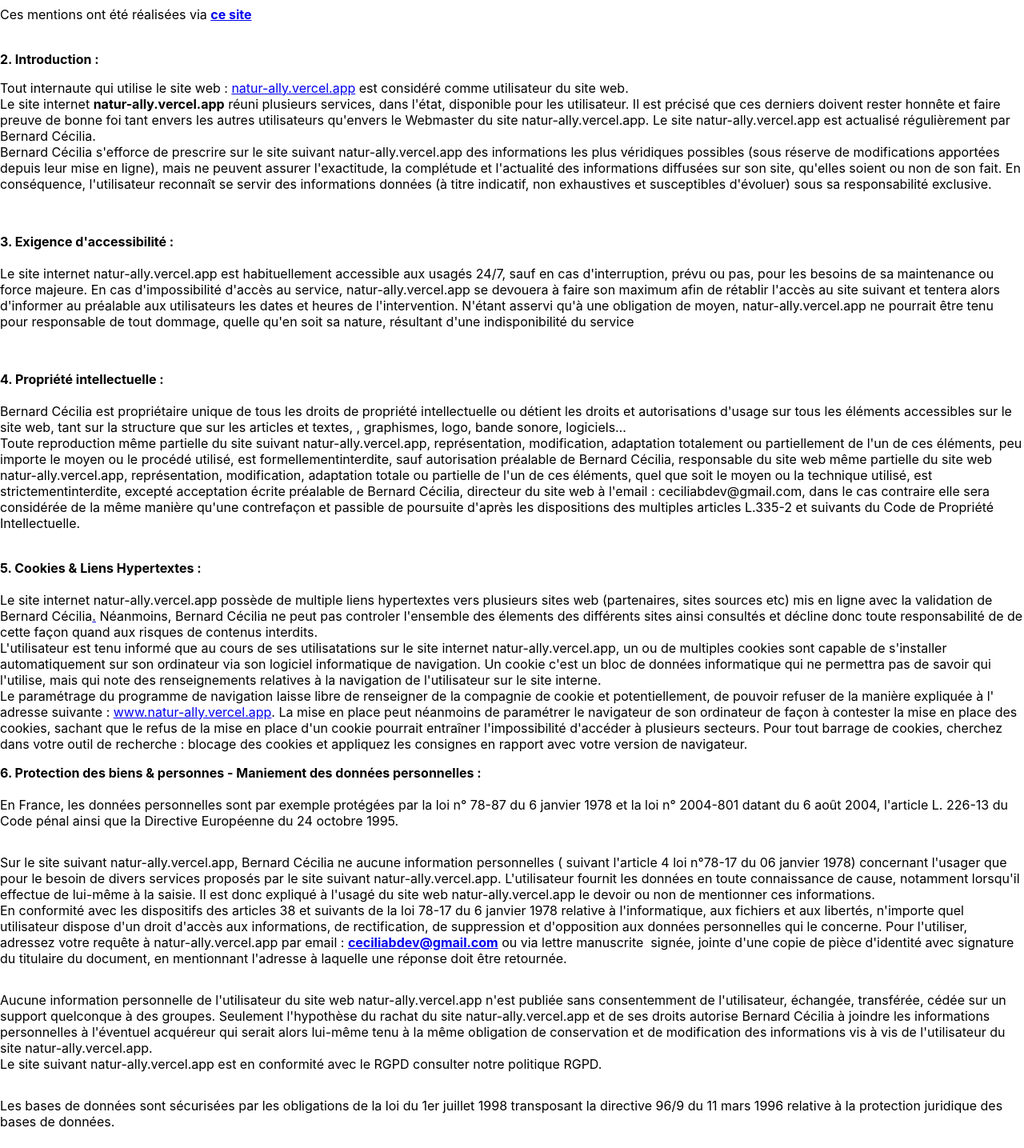
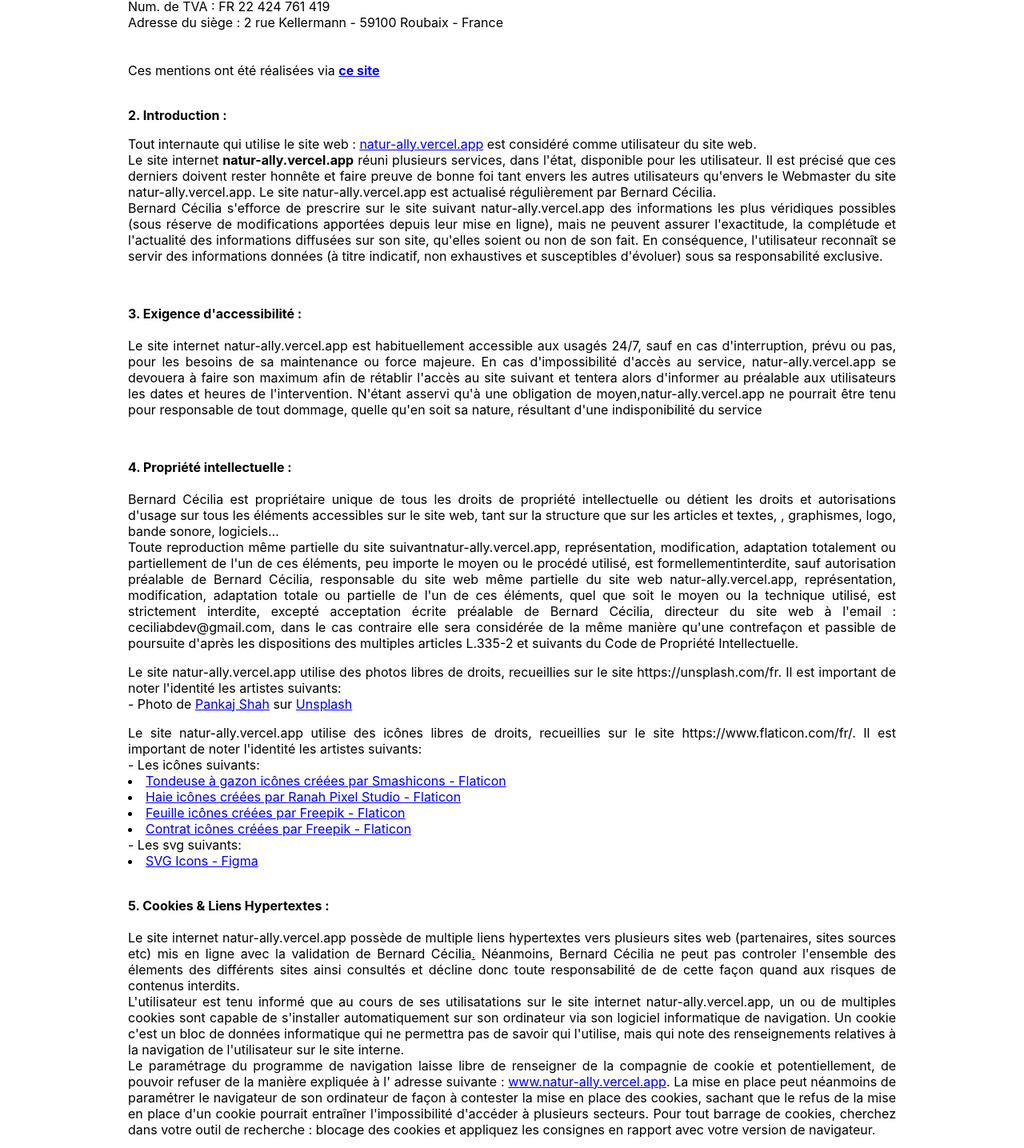
Before and after one commit to CeciliaBdev/Natur-Ally, a React (Create React App) app: page /mentions in a window 1280 px wide. Shown: the part 715-2150 px from the top of the page at 80% size. Before the commit the page ends 2127 px from the top, so only its background shows below. Built offline with nearby package versions, Linux system fonts and the light colour scheme.

Commit message:
upd mentions et footer

```diff
--- a/src/components/Footer.js
+++ b/src/components/Footer.js
@@ -4,11 +4,15 @@ function Footer() {
   return (
     <div className="footer">
       <ul>
+        <li>naturallyjardinsetservices@gmail.com</li>
+        <li>•</li>
         <Link to="/mentions" style={{ textDecoration: 'none' }}>
           <li>Mentions légales</li>
         </Link>
         <li>•</li>
-        <li>©Ceciliabdev - 2023</li>
+        <li>
+          <a href="mailto:ceciliabdev@gmail.com">© Ceciliabdev - 2023</a>
+        </li>
       </ul>
     </div>
   )
--- a/src/components/Mentions.js
+++ b/src/components/Mentions.js
@@ -2,6 +2,7 @@ import accueil from '../assets/accueil.png'
 import { Link } from 'react-router-dom'
 
 function Mentions() {
+  const nomdusite = 'natur-ally.vercel.app'
   return (
     <div className="mentions" id="mentions">
       <Link to="/">
@@ -9,7 +10,7 @@ function Mentions() {
       </Link>
 
       <h1>Mentions légales</h1>
-
+      <div className="content_mentions">
         <h2>Informations légales</h2>
 
         <p>MENTIONS LEGALES :</p>
@@ -18,16 +19,17 @@ function Mentions() {
           En conformité aux directives de l'article 6-III et 19 de la Loi n*
           2004-575 du 21 juin 2004 concerçant la Confiance de l'économie
           numérique, dite L.C.E.N., nous portons à la connaissance des
-        utilisateurs du site :{' '}
+          utilisateurs du site :
           <a
             href="https://natur-ally.vercel.app"
             target="_blank"
             without
             rel="noreferrer"
           >
-          natur-ally.vercel.app
-        </a>{' '}
-        Ces données ci-jointe :
+            {nomdusite}
+          </a>
+          <br />
+          Ces données ci-jointes :
         </p>
         <br />
         <p>
@@ -37,21 +39,20 @@ function Mentions() {
         <p>
           Propriétaire : <strong>Cécilia Bernard</strong>
           <br />
-        Adresse du propriétaire :{' '}
-        <strong>chemin de st roch 13430 - Eyguieres</strong>
+          Adresse du propriétaire : <strong>Eyguieres</strong>
           <br />
           <br />
           Le Créateur du site suivant est : <strong>Bernard Cécilia</strong>
           <br />
           Le Chef de la publication est : <strong>Bernard Cécilia</strong>
           <br />
-        Par quel moyen entrer en contact avec le Responsable de la publication :{' '}
-        <strong>ceciliabdev@gmail.com</strong>
+          Par quel moyen entrer en contact avec le Responsable de la publication
+          : <strong>ceciliabdev@gmail.com</strong>
           <br />
           <br />
           Le Webmaster est : <strong>Bernard Cécilia</strong>
           <br />
-        Par quel moyen contacter le Développeur :{' '}
+          Par quel moyen contacter le Développeur :
           <strong>
             <a href="mailto:ceciliabdev@gmail.com?subject=Contact a partir des mentions légales via le site natur-ally.vercel.app">
               ceciliabdev@gmail.com
@@ -87,7 +88,7 @@ function Mentions() {
           <br />
           <br />
           <p>
-          <strong>2. Introduction :</strong>
+            <strong>2. Introduction : </strong>
           </p>
           <p>
             Tout internaute qui utilise le site web :{' '}
@@ -97,21 +98,21 @@ function Mentions() {
               without
               rel="noreferrer"
             >
-            natur-ally.vercel.app
+              {nomdusite}
             </a>{' '}
             est considéré comme utilisateur du site web.
             <br />
-          Le site internet <strong>natur-ally.vercel.app</strong> réuni
-          plusieurs services, dans l'état, disponible pour les utilisateur. Il
-          est précisé que ces derniers doivent rester honnête et faire preuve de
+            Le site internet <strong>{nomdusite}</strong> réuni plusieurs
+            services, dans l'état, disponible pour les utilisateur. Il est
+            précisé que ces derniers doivent rester honnête et faire preuve de
             bonne foi tant envers les autres utilisateurs qu'envers le Webmaster
-          du site natur-ally.vercel.app. Le site natur-ally.vercel.app est
-          actualisé régulièrement par Bernard Cécilia.
+            du site {nomdusite}. Le site {nomdusite} est actualisé régulièrement
+            par Bernard Cécilia.
             <br />
-          Bernard Cécilia s'efforce de prescrire sur le site suivant
-          natur-ally.vercel.app des informations les plus véridiques possibles
-          (sous réserve de modifications apportées depuis leur mise en ligne),
-          mais ne peuvent assurer l'exactitude, la complétude et l'actualité des
+            Bernard Cécilia s'efforce de prescrire sur le site suivant{' '}
+            {nomdusite} des informations les plus véridiques possibles (sous
+            réserve de modifications apportées depuis leur mise en ligne), mais
+            ne peuvent assurer l'exactitude, la complétude et l'actualité des
             informations diffusées sur son site, qu'elles soient ou non de son
             fait. En conséquence, l'utilisateur reconnaît se servir des
             informations données (à titre indicatif, non exhaustives et
@@ -122,16 +123,16 @@ function Mentions() {
             <strong>3. Exigence d'accessibilité :</strong>
             <br />
             <br />
-          Le site internet natur-ally.vercel.app est habituellement accessible
-          aux usagés 24/7, sauf en cas d'interruption, prévu ou pas, pour les
+            Le site internet {nomdusite} est habituellement accessible aux
+            usagés 24/7, sauf en cas d'interruption, prévu ou pas, pour les
             besoins de sa maintenance ou force majeure. En cas d'impossibilité
-          d'accès au service, natur-ally.vercel.app se devouera à faire son
-          maximum afin de rétablir l'accès au site suivant et tentera alors
-          d'informer au préalable aux utilisateurs les dates et heures de
-          l'intervention. N'étant asservi qu'à une obligation de moyen,
-          natur-ally.vercel.app ne pourrait être tenu pour responsable de tout
-          dommage, quelle qu'en soit sa nature, résultant d'une indisponibilité
-          du service
+            d'accès au service, {nomdusite} se devouera à faire son maximum afin
+            de rétablir l'accès au site suivant et tentera alors d'informer au
+            préalable aux utilisateurs les dates et heures de l'intervention.
+            N'étant asservi qu'à une obligation de moyen,
+            {nomdusite} ne pourrait être tenu pour responsable de tout dommage,
+            quelle qu'en soit sa nature, résultant d'une indisponibilité du
+            service
           </p>
           <br />
           <p>
@@ -140,33 +141,92 @@ function Mentions() {
             <br />
             Bernard Cécilia est propriétaire unique de tous les droits de
             propriété intellectuelle ou détient les droits et autorisations
-          d'usage sur tous les éléments accessibles sur le site web, tant sur la
-          structure que sur les articles et textes, , graphismes, logo, bande
-          sonore, logiciels…
+            d'usage sur tous les éléments accessibles sur le site web, tant sur
+            la structure que sur les articles et textes, , graphismes, logo,
+            bande sonore, logiciels…
             <br />
             Toute reproduction même partielle du site suivant
-          natur-ally.vercel.app, représentation, modification, adaptation
-          totalement ou partiellement de l'un de ces éléments, peu importe le
-          moyen ou le procédé utilisé, est formellementinterdite, sauf
-          autorisation préalable de Bernard Cécilia, responsable du site web
-          même partielle du site web natur-ally.vercel.app, représentation,
-          modification, adaptation totale ou partielle de l'un de ces éléments,
-          quel que soit le moyen ou la technique utilisé, est
-          strictementinterdite, excepté acceptation écrite préalable de Bernard
-          Cécilia, directeur du site web à l'email : ceciliabdev@gmail.com, dans
-          le cas contraire elle sera considérée de la même manière qu'une
-          contrefaçon et passible de poursuite d'après les dispositions des
-          multiples articles L.335-2 et suivants du Code de Propriété
-          Intellectuelle.
+            {nomdusite}, représentation, modification, adaptation totalement ou
+            partiellement de l'un de ces éléments, peu importe le moyen ou le
+            procédé utilisé, est formellementinterdite, sauf autorisation
+            préalable de Bernard Cécilia, responsable du site web même partielle
+            du site web {nomdusite}, représentation, modification, adaptation
+            totale ou partielle de l'un de ces éléments, quel que soit le moyen
+            ou la technique utilisé, est strictement interdite, excepté
+            acceptation écrite préalable de Bernard Cécilia, directeur du site
+            web à l'email : ceciliabdev@gmail.com, dans le cas contraire elle
+            sera considérée de la même manière qu'une contrefaçon et passible de
+            poursuite d'après les dispositions des multiples articles L.335-2 et
+            suivants du Code de Propriété Intellectuelle.
+          </p>
+          <p>
+            Le site {nomdusite} utilise des photos libres de droits, recueillies
+            sur le site https://unsplash.com/fr. Il est important de noter
+            l'identité les artistes suivants:
+            <br />- Photo de{' '}
+            <a href="https://unsplash.com/@dcpweb?utm_source=unsplash&utm_medium=referral&utm_content=creditCopyText">
+              Pankaj Shah
+            </a>{' '}
+            sur{' '}
+            <a href="https://unsplash.com/fr/photos/1ff_i7jO-4g?utm_source=unsplash&utm_medium=referral&utm_content=creditCopyText">
+              Unsplash
+            </a>
+          </p>
+          <p>
+            Le site {nomdusite} utilise des icônes libres de droits, recueillies
+            sur le site https://www.flaticon.com/fr/. Il est important de noter
+            l'identité les artistes suivants:
+            <br />- Les icônes suivants:
+            <li>
+              <a
+                href="https://www.flaticon.com/fr/icones-gratuites/tondeuse-a-gazon"
+                title="tondeuse à gazon icônes"
+              >
+                Tondeuse à gazon icônes créées par Smashicons - Flaticon
+              </a>
+            </li>{' '}
+            <li>
+              <a
+                href="https://www.flaticon.com/fr/icones-gratuites/haie"
+                title="haie icônes"
+              >
+                Haie icônes créées par Ranah Pixel Studio - Flaticon
+              </a>
+            </li>
+            <li>
+              <a
+                href="https://www.flaticon.com/fr/icones-gratuites/feuille"
+                title="feuille icônes"
+              >
+                Feuille icônes créées par Freepik - Flaticon
+              </a>
+            </li>
+            <li>
+              <a
+                href="https://www.flaticon.com/fr/icones-gratuites/contrat"
+                title="contrat icônes"
+              >
+                Contrat icônes créées par Freepik - Flaticon
+              </a>
+            </li>
+            - Les svg suivants:
+            <li>
+              <a
+                href="https://www.figma.com/file/lAXI7Wq78EaP4HSiaf4Aza/Some-Icons-(Community)?t=QIyMXxA8NdUNCI2j-0"
+                title="svg figma"
+              >
+                SVG Icons - Figma
+              </a>
+            </li>
           </p>
           <p>
             <br />
             <strong>5. Cookies & Liens Hypertextes :</strong>
             <br />
             <br />
-          Le site internet natur-ally.vercel.app possède de multiple liens
-          hypertextes vers plusieurs sites web (partenaires, sites sources etc)
-          mis en ligne avec la validation de Bernard Cécilia
+            Le site internet {nomdusite} possède de multiple liens hypertextes
+            vers plusieurs sites web (partenaires, sites sources etc) mis en
+            ligne avec la validation de Bernard Cécilia
             <a href="https://www.generateur-de-mentions-legales.com/" s>
               <font color="#000000">.</font>
             </a>{' '}
@@ -175,29 +235,28 @@ function Mentions() {
             responsabilité de de cette façon quand aux risques de contenus
             interdits.
             <br />
-          L'utilisateur est tenu informé que au cours de ses utilisatations sur
-          le site internet natur-ally.vercel.app, un ou de multiples cookies
-          sont capable de s'installer automatiquement sur son ordinateur via son
+            L'utilisateur est tenu informé que au cours de ses utilisatations
+            sur le site internet {nomdusite}, un ou de multiples cookies sont
+            capable de s'installer automatiquement sur son ordinateur via son
             logiciel informatique de navigation. Un cookie c'est un bloc de
             données informatique qui ne permettra pas de savoir qui l'utilise,
             mais qui note des renseignements relatives à la navigation de
             l'utilisateur sur le site interne.
             <br />
             Le paramétrage du programme de navigation laisse libre de renseigner
-          de la compagnie de cookie et potentiellement, de pouvoir refuser de la
-          manière expliquée à l' adresse suivante :{' '}
-          <a href="https://www.natur-ally.vercel.app">
-            www.natur-ally.vercel.app
-          </a>
-          . La mise en place peut néanmoins de paramétrer le navigateur de son
-          ordinateur de façon à contester la mise en place des cookies, sachant
-          que le refus de la mise en place d'un cookie pourrait entraîner
-          l'impossibilité d'accéder à plusieurs secteurs. Pour tout barrage de
-          cookies, cherchez dans votre outil de recherche : blocage des cookies
-          et appliquez les consignes en rapport avec votre version de
-          navigateur.
+            de la compagnie de cookie et potentiellement, de pouvoir refuser de
+            la manière expliquée à l' adresse suivante :{' '}
+            <a href="https://www.natur-ally.vercel.app">www.{nomdusite}</a>. La
+            mise en place peut néanmoins de paramétrer le navigateur de son
+            ordinateur de façon à contester la mise en place des cookies,
+            sachant que le refus de la mise en place d'un cookie pourrait
+            entraîner l'impossibilité d'accéder à plusieurs secteurs. Pour tout
+            barrage de cookies, cherchez dans votre outil de recherche : blocage
+            des cookies et appliquez les consignes en rapport avec votre version
+            de navigateur.
           </p>
           <strong>
+            <br />
             6. Protection des biens & personnes - Maniement des données
             personnelles :
           </strong>
@@ -210,49 +269,50 @@ function Mentions() {
         </p>
 
         <p>
-        Sur le site suivant natur-ally.vercel.app, Bernard Cécilia ne aucune
-        information personnelles ( suivant l'article 4 loi n°78-17 du 06 janvier
-        1978) concernant l'usager que pour le besoin de divers services proposés
-        par le site suivant natur-ally.vercel.app. L'utilisateur fournit les
-        données en toute connaissance de cause, notamment lorsqu'il effectue de
-        lui-même à la saisie. Il est donc expliqué à l'usagé du site web
-        natur-ally.vercel.app le devoir ou non de mentionner ces informations.
+          Sur le site suivant {nomdusite}, Bernard Cécilia ne donne aucune
+          information personnelle ( suivant l'article 4 loi n°78-17 du 06
+          janvier 1978) concernant l'usager pour le besoin de divers services
+          proposés par le site suivant {nomdusite}. L'utilisateur fournit les
+          données en toute connaissance de cause, notamment lorsqu'il effectue
+          de lui-même à la saisie. Il est donc expliqué à l'usagé du site web{' '}
+          {nomdusite} le devoir ou non de mentionner ces informations.
           <br />
-        En conformité avec les dispositifs des articles 38 et suivants de la loi
-        78-17 du 6 janvier 1978 relative à l'informatique, aux fichiers et aux
-        libertés, n'importe quel utilisateur dispose d'un droit d'accès aux
-        informations, de rectification, de suppression et d'opposition aux
+          En conformité avec les dispositifs des articles 38 et suivants de la
+          loi 78-17 du 6 janvier 1978 relative à l'informatique, aux fichiers et
+          aux libertés, n'importe quel utilisateur dispose d'un droit d'accès
+          aux informations, de rectification, de suppression et d'opposition aux
           données personnelles qui le concerne. Pour l'utiliser, adressez votre
-        requête à natur-ally.vercel.app par email :{' '}
+          requête à {nomdusite} par email :{' '}
           <strong>
             <a href="mailto:ceciliabdev@gmail.com?subject=Contact à partir des mentions légales via le site natur-ally.vercel.app">
               ceciliabdev@gmail.com
             </a>
           </strong>{' '}
-        ou via lettre manuscrite  signée, jointe d'une copie de pièce d'identité
-        avec signature du titulaire du document, en mentionnant l'adresse à
-        laquelle une réponse doit être retournée.
+          ou via lettre manuscrite  signée, jointe d'une copie de pièce
+          d'identité avec signature du titulaire du document, en mentionnant
+          l'adresse à laquelle une réponse doit être retournée.
         </p>
 
         <p>
-        Aucune information personnelle de l'utilisateur du site web
-        natur-ally.vercel.app n'est publiée sans consentemment de l'utilisateur,
+          Aucune information personnelle de l'utilisateur du site web{' '}
+          {nomdusite} n'est publiée sans consentemment de l'utilisateur,
           échangée, transférée, cédée sur un support quelconque à des groupes.
-        Seulement l'hypothèse du rachat du site natur-ally.vercel.app et de ses
-        droits autorise Bernard Cécilia à joindre les informations personnelles
-        à l'éventuel acquéreur qui serait alors lui-même tenu à la même
-        obligation de conservation et de modification des informations vis à vis
-        de l'utilisateur du site natur-ally.vercel.app.
+          Seulement l'hypothèse du rachat du site
+          {nomdusite} et de ses droits autorise Bernard Cécilia à joindre les
+          informations personnelles à l'éventuel acquéreur qui serait alors
+          lui-même tenu à la même obligation de conservation et de modification
+          des informations vis à vis de l'utilisateur du site {nomdusite}.
           <br />
-        Le site suivant natur-ally.vercel.app est en conformité avec le RGPD
-        consulter notre politique RGPD.
+          Le site suivant {nomdusite} est en conformité avec le RGPD consulter
+          notre politique RGPD.
         </p>
 
         <p>
           Les bases de données sont sécurisées par les obligations de la loi du
-        1er juillet 1998 transposant la directive 96/9 du 11 mars 1996 relative
-        à la protection juridique des bases de données.
+          1er juillet 1998 transposant la directive 96/9 du 11 mars 1996
+          relative à la protection juridique des bases de données.
         </p>
+      </div>
     </div>
   )
 }
--- a/src/style.scss
+++ b/src/style.scss
@@ -266,6 +266,10 @@ svg:hover path {
     gap: 40px;
     padding-left: 0;
   }
+  & a {
+    text-decoration: none;
+    color: white;
+  }
   & li {
     color: white;
     font-size: 10px;
@@ -287,3 +291,10 @@ svg:hover path {
     cursor: pointer;
   }
 }
+.content_mentions {
+  padding: 50px 0px;
+  display: flex;
+  flex-direction: column;
+  width: 75vw;
+  text-align: justify;
+}
```
Lines whose indentation alone changed are shown as unchanged.
